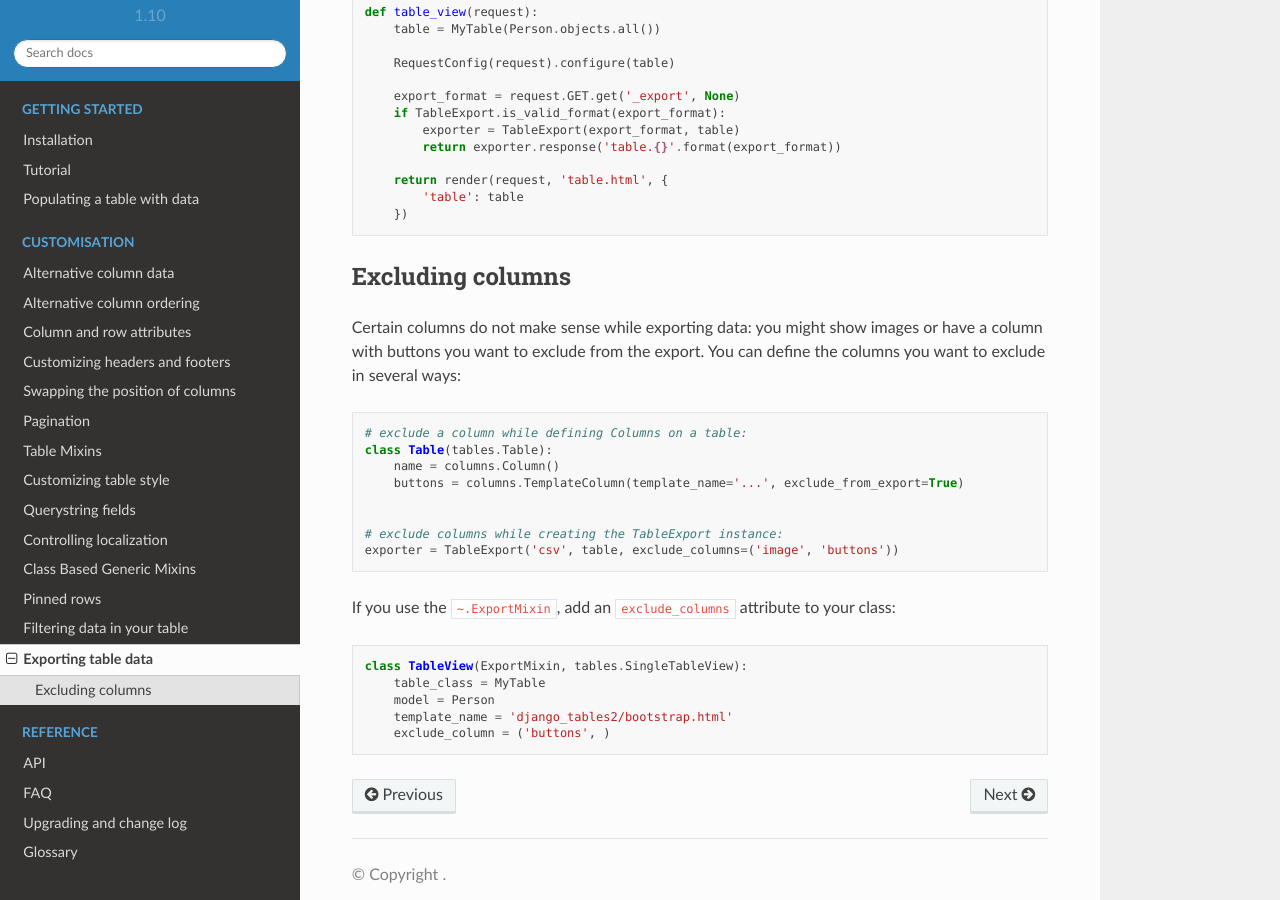
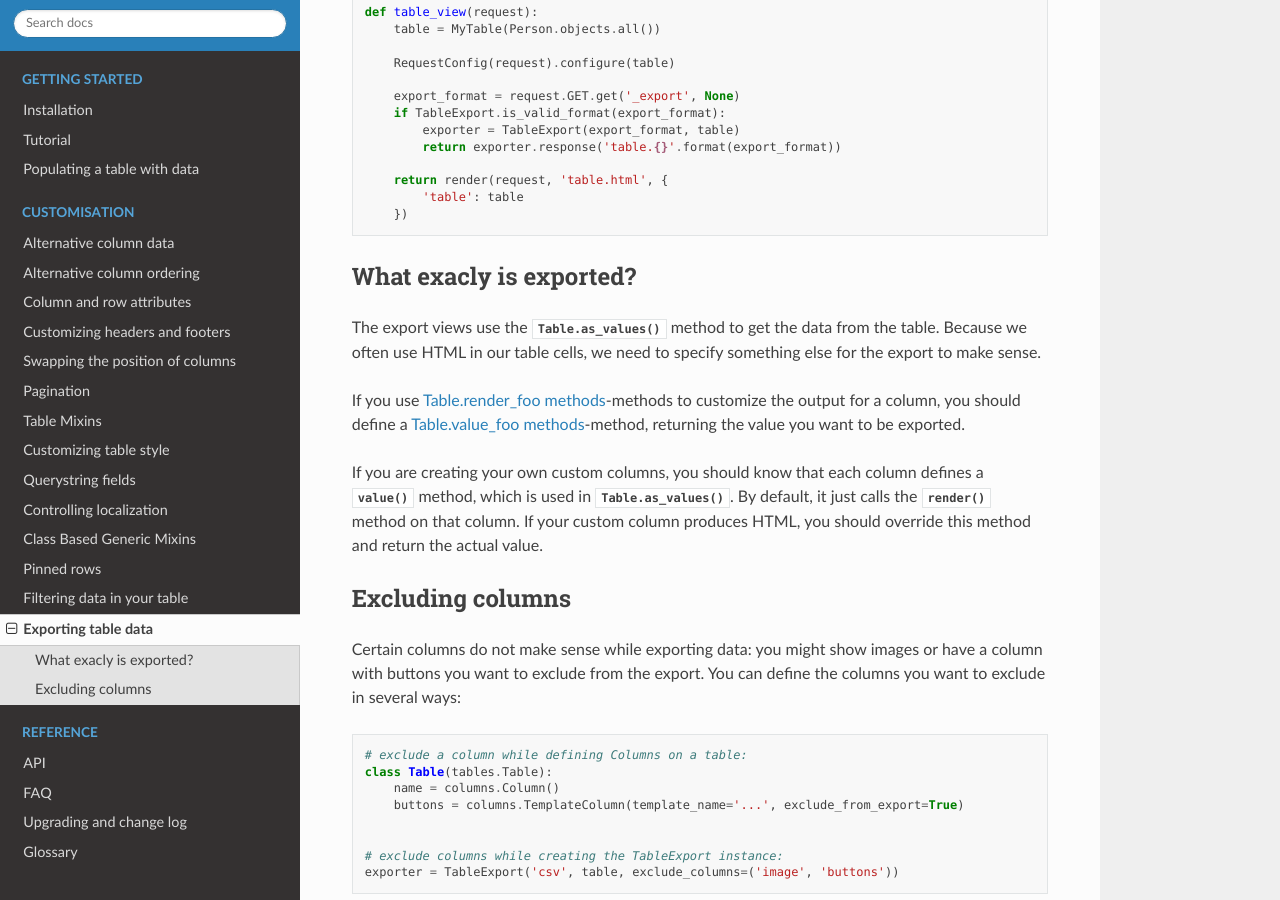
Before and after one commit to jieter/django-tables2, a Sphinx documentation site: the page built from docs/pages/export.rst, in a window 1280 px wide and 900 px high, scrolled down 891 px. Built offline with Sphinx 7.4.7 and the Read the Docs theme 2.0.0, drawn with Linux system fonts in a browser that asks for light colours.

Commit message:
Added TemplateColumn.value() and enhanced export docs (fixes #470)

```diff
--- a/docs/pages/custom-data.rst
+++ b/docs/pages/custom-data.rst
@@ -87,6 +87,8 @@ argument.
     a default value is rendered instead (both `.Column.render` and
     ``Table.render_FOO`` are skipped).
 
+.. _table.value_foo:
+
 `Table.value_foo` methods
 -------------------------
 
@@ -94,7 +96,7 @@ If you want to use `Table.as_values` to export your data, you might want to defi
 a method ``value_foo``, which is analogous to ``render_foo``, but used to render the
 values rather than the HTML output.
 
-Please refer to `~.Table.as_values` for an example.
+Please refer to `.Table.as_values` for an example.
 
 .. _subclassing-column:
 
--- a/docs/pages/export.rst
+++ b/docs/pages/export.rst
@@ -52,6 +52,23 @@ If you must use a function view, you might use someting like this::
             'table': table
         })
 
+What exacly is exported?
+------------------------
+
+The export views use the `.Table.as_values()` method to get the data from the table.
+Because we often use HTML in our table cells, we need to specify something else for the
+export to make sense.
+
+If you use :ref:`table.render_foo`-methods to customize the output for a column,
+you should define a :ref:`table.value_foo`-method, returning the value you want
+to be exported.
+
+If you are creating your own custom columns, you should know that each column
+defines a `value()` method, which is used in `Table.as_values()`.
+By default, it just calls the `render()` method on that column.
+If your custom column produces HTML, you should override this method and return
+the actual value.
+
 
 Excluding columns
 -----------------
```
Also changed, not shown: 2 other files.
